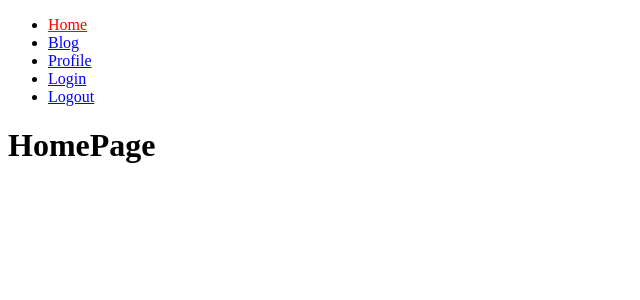
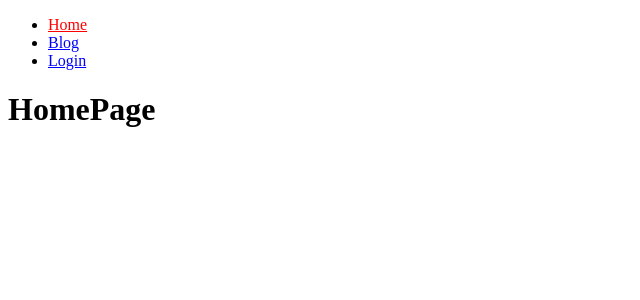
Before and after one commit to CarlosArgelio/react-router-dom, a React (Vite) app: page / in a window 1280 px wide. Shown: the top 300 px of the page, without its empty margins (0-640 px from the left). Built offline with nearby package versions, Linux system fonts and the light colour scheme.

Commit message:
feat: add menu public and privates

```diff
--- a/src/Menu.tsx
+++ b/src/Menu.tsx
@@ -1,59 +1,38 @@
 import { NavLink } from "react-router-dom";
+import { useAuth } from "./auth";
 
 export interface routeNav {
   to: string;
   text: string;
+  isPrivate: boolean;
+  publicOnly?: boolean;
 }
 
 export const Menu = () => {
+  const auth = useAuth();
+  const { user } = auth;
+
   return (
     <nav>
       <ul>
-        {routes.map((route, index) => (
-          <li key={index}>
-            <NavLink
-              to={route.to}
-              style={({ isActive }) => ({ color: isActive ? "red" : "blue" })}
-            >
-              {route.text}
-            </NavLink>
-          </li>
-        ))}
-        {/* <li>
-          <Link to={"/"}>Home</Link>
-        </li>
-        <li>
-          <Link to={"/blog"}>Blog</Link>
-        </li>
-        <li>
-          <Link to={"/profile"}>Profile</Link>
-        </li> */}
+        {routes.map((route, index) => {
+          const { to, text, isPrivate, publicOnly } = route;
 
-        {/* <li>
-          <NavLink
-            to={"/"}
-            // className={({ isActive }) => ""}
-            style={({ isActive }) => ({ color: isActive ? "red" : "blue" })}
-          >
-            Home
-          </NavLink>
-        </li>
-        <li>
-          <NavLink
-            to={"/blog"}
-            style={({ isActive }) => ({ color: isActive ? "red" : "blue" })}
-          >
-            Blog
-          </NavLink>
-        </li>
-        <li>
-          <NavLink
-            to={"/profile"}
-            style={({ isActive }) => ({ color: isActive ? "red" : "blue" })}
-          >
-            Profile
-          </NavLink>
-        </li> */}
+          if (publicOnly && user) return null;
+          if (isPrivate && !user) return null;
+          return (
+            <li key={index}>
+              <NavLink
+                to={to}
+                style={({ isActive }) => ({
+                  color: isActive ? "red" : "blue",
+                })}
+              >
+                {text}
+              </NavLink>
+            </li>
+          );
+        })}
       </ul>
     </nav>
   );
@@ -63,20 +42,26 @@ const routes: routeNav[] = [];
 routes.push({
   to: "/",
   text: "Home",
+  isPrivate: false,
 });
 routes.push({
   to: "/blog",
   text: "Blog",
+  isPrivate: false,
 });
 routes.push({
   to: "/profile",
   text: "Profile",
+  isPrivate: true,
 });
 routes.push({
   to: "/login",
   text: "Login",
+  isPrivate: false,
+  publicOnly: true,
 });
 routes.push({
   to: "/logout",
   text: "Logout",
+  isPrivate: true,
 });
```
